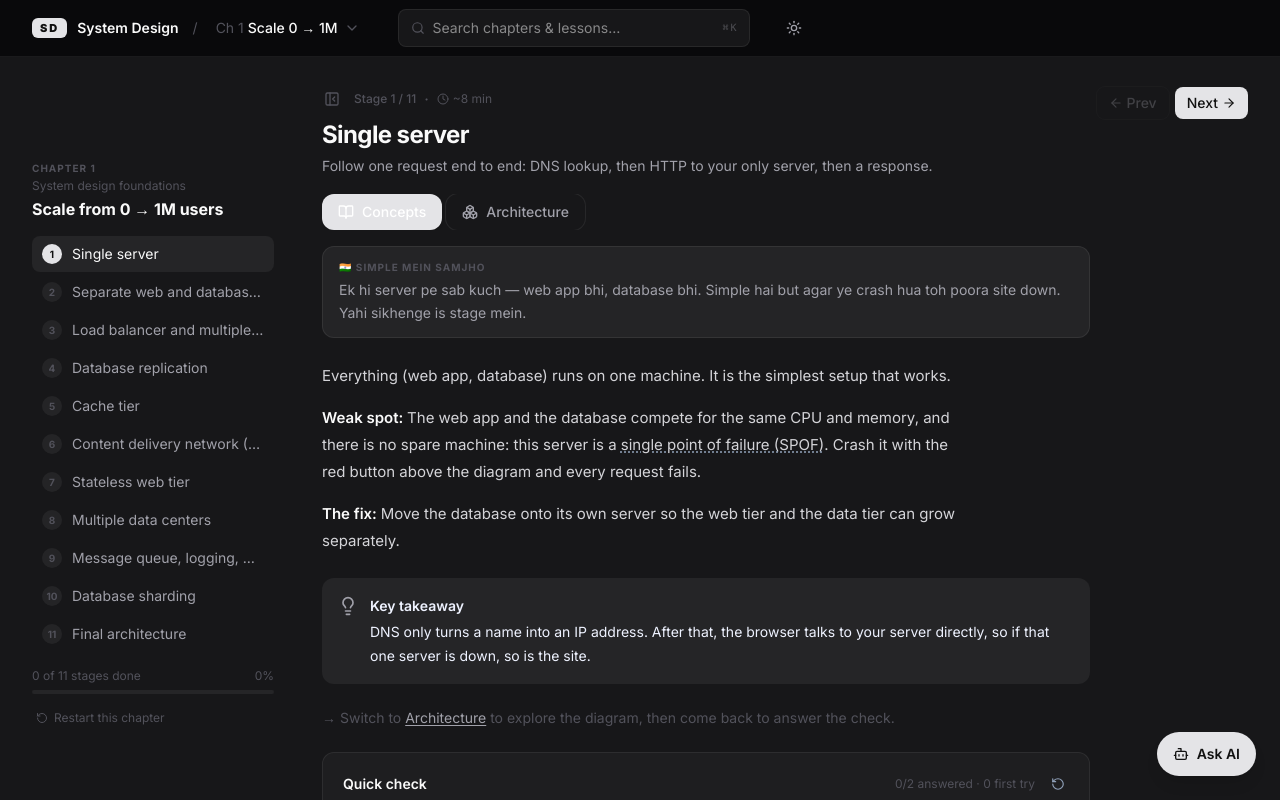
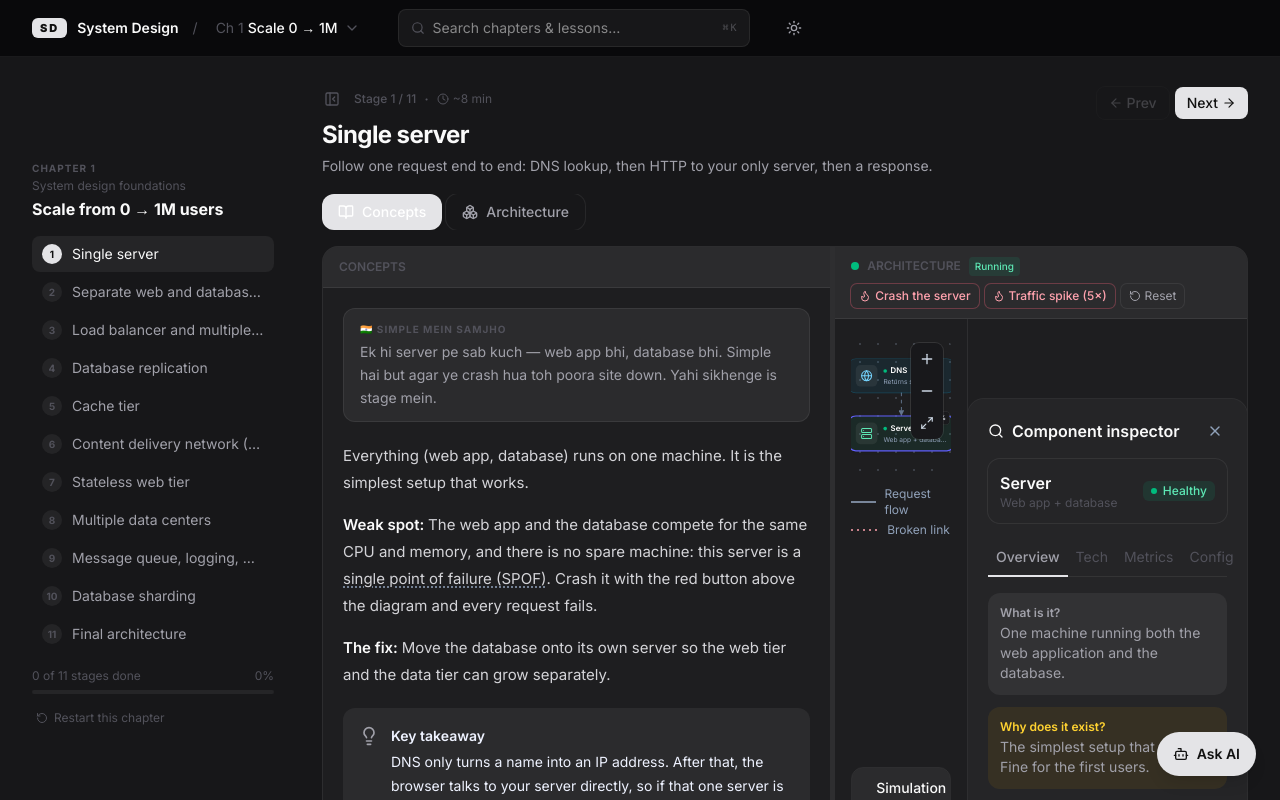
Before and after one commit to AnshJoshi1811/SystemDesign, a React (Vite) app: page / in a window 1280 px wide. Both pictures are taken after a click on the button "Start Chapter 1". Shown: the top 800 px of the page. Built offline with nearby package versions, Linux system fonts and the light colour scheme.

Commit message:
feat: split-pane layout — concepts 55% | draggable divider | architecture 45% with inline inspector

```diff
--- a/src/components/ch1/Workspace.tsx
+++ b/src/components/ch1/Workspace.tsx
@@ -55,6 +55,24 @@ export const Chapter1Workspace: React.FC = () => {
   const [storedTab, setTab] = usePersistentState<Tab>('chapter1:tab', 'concepts');
   const tab: Tab = storedTab === 'concepts' ? 'concepts' : 'architecture';
   const [sidebarCollapsed, setSidebarCollapsed] = usePersistentState<boolean>('chapter1:sidebar:collapsed', false);
+  // Split pane: concepts takes splitPct% width, architecture takes the rest
+  const [splitPct, setSplitPct] = usePersistentState<number>('chapter1:split', 55);
+  const splitRef = React.useRef<HTMLDivElement>(null);
+  const dragging = React.useRef(false);
+
+  const onDividerMouseDown = React.useCallback((e: React.MouseEvent) => {
+    e.preventDefault();
+    dragging.current = true;
+    const onMove = (ev: MouseEvent) => {
+      if (!dragging.current || !splitRef.current) return;
+      const rect = splitRef.current.getBoundingClientRect();
+      const pct = Math.round(((ev.clientX - rect.left) / rect.width) * 100);
+      setSplitPct(Math.min(75, Math.max(30, pct)));
+    };
+    const onUp = () => { dragging.current = false; };
+    window.addEventListener('mousemove', onMove);
+    window.addEventListener('mouseup', onUp, { once: true });
+  }, [setSplitPct]);
   const [flows, setFlows] = usePersistentState<Record<number, Flow>>('chapter1:flow', {});
   const [afterMap, setAfterMap] = usePersistentState<Record<number, boolean>>('chapter1:after', {});
   const [inputsMap, setInputsMap] = usePersistentState<Record<number, Inputs>>('chapter1:inputs', {});
@@ -313,177 +331,215 @@ export const Chapter1Workspace: React.FC = () => {
           ))}
         </nav>
 
-        {/* ---------- Architecture ---------- */}
+        {/* ══════════════════════════════════════════════════════
+            SPLIT PANE — visible on both tabs at desktop size
+            Left: concepts panel | Divider | Right: architecture
+            On mobile: tabs switch between them
+            ══════════════════════════════════════════════════════ */}
+
+        {/* Mobile: show only the active tab */}
+        <div className="lg:hidden space-y-4">
+          {tab === 'concepts' && (
+            <section className="space-y-5">
+              <div className="rounded-xl px-4 py-3 text-sm leading-relaxed" style={{ background: 'var(--surface-muted)', border: '1px solid var(--header-border)', color: 'var(--text-muted)' }}>
+                <span className="text-[10px] font-bold tracking-widest uppercase block mb-1" style={{ color: 'var(--text-subtle)' }}>🇮🇳 Simple mein samjho</span>
+                {content.hinglish ?? <span>Is stage mein hum <strong style={{ color: 'var(--text-base)' }}>{content.title.toLowerCase()}</strong> ke baare mein seekhenge.</span>}
+              </div>
+              <div className="lesson-prose"><p>{content.why}</p><p><strong>Weak spot: </strong>{content.weakSpot}</p><p><strong>{i === N - 1 ? 'Next: ' : 'The fix: '}</strong>{content.fix}</p></div>
+              {i > 0 && <WhatChanged before={content.before} after={content.after} reason={content.reason} />}
+              <Callout tone="idea" title="Key takeaway">{content.takeaway}</Callout>
+              <div id="ch1-check"><Quiz key={i} persistKey={`chapter1:quiz:stage${i}`} questions={content.quiz} title="Quick check" onProgress={(s, t) => s === t && mark('check')} /></div>
+            </section>
+          )}
           {tab === 'architecture' && (
-          <div className={`grid gap-5 transition-all duration-200 ${selNode ? 'xl:grid-cols-[minmax(0,1fr)_280px]' : 'grid-cols-1'}`}>
-            <section className="min-w-0 rounded-2xl bg-[var(--surface)] ring-1 ring-[var(--header-border)] p-4 sm:p-5 dark:bg-[var(--surface)] dark:ring-[var(--header-border)]">
-              <div className="flex flex-wrap items-center justify-between gap-3 mb-4">
-                <div className="flex items-center gap-2.5">
-                  <span className={`h-2.5 w-2.5 rounded-full ${health === 'ok' ? 'bg-emerald-500' : health === 'degraded' ? 'bg-amber-500' : 'bg-rose-500'}`} />
-                  <h2 className="font-semibold text-[var(--text-base)] dark:text-[var(--text-base)]">Stage {i + 1}: {content.title}</h2>
-                  <span
-                    className={`rounded-md px-2 py-0.5 text-xs font-medium ${
-                      health === 'ok'
-                        ? 'bg-emerald-50 text-emerald-700 dark:bg-emerald-400/10 dark:text-emerald-300'
-                        : health === 'degraded'
-                        ? 'bg-amber-50 text-amber-700 dark:bg-amber-400/10 dark:text-amber-300'
-                        : 'bg-rose-50 text-rose-700 dark:bg-rose-400/10 dark:text-rose-300'
-                    }`}
-                  >
-                    {health === 'ok' ? 'Running' : health === 'degraded' ? 'Degraded' : 'Outage'}
-                  </span>
+            <div className="space-y-4">
+              <div className="rounded-2xl bg-[var(--surface)] ring-1 ring-[var(--header-border)] p-4">
+                <div className="flex flex-wrap items-center gap-2 mb-3">
+                  {meta.experiments.map((ex) => (<button key={ex.id} onClick={() => runExperiment(ex)} className="inline-flex items-center gap-1.5 rounded-lg px-3 py-1.5 text-sm font-medium text-rose-700 ring-1 ring-rose-200 hover:bg-rose-50 dark:text-rose-300 dark:ring-rose-400/30"><Flame className="h-3.5 w-3.5" /> {ex.label}</button>))}
+                  {hasFix(i) && <Segmented label="Version" value={after ? 'after' : 'before'} options={[{ value: 'before', label: meta.toggle?.[0] ?? 'Before' }, { value: 'after', label: meta.toggle?.[1] ?? 'After' }]} onChange={(v) => setAfter(v === 'after')} />}
+                  <button onClick={clearFailures} className="inline-flex items-center gap-1.5 rounded-lg px-3 py-1.5 text-sm ring-1 ring-[var(--header-border)] hover:bg-[var(--surface-muted)]" style={{ color: 'var(--text-muted)' }}><RotateCcw className="h-3.5 w-3.5" /> Reset</button>
                 </div>
-                <div className="flex flex-wrap items-center gap-2">
-                  {meta.experiments.map((ex) => (
-                    <button
-                      key={ex.id}
-                      onClick={() => runExperiment(ex)}
-                      title={ex.description}
-                      className="inline-flex items-center gap-1.5 rounded-lg px-3 py-1.5 text-sm font-medium text-rose-700 ring-1 ring-rose-200 hover:bg-rose-50 dark:text-rose-300 dark:ring-rose-400/30 dark:hover:bg-rose-400/10"
-                    >
-                      <Flame className="h-3.5 w-3.5" /> {ex.label}
-                    </button>
-                  ))}
-                  {hasFix(i) && (
-                    <Segmented
-                      label="Architecture version"
-                      value={after ? 'after' : 'before'}
-                      options={[
-                        { value: 'before', label: meta.toggle?.[0] ?? 'Before' },
-                        { value: 'after', label: meta.toggle?.[1] ?? 'After' },
-                      ]}
-                      onChange={(v) => setAfter(v === 'after')}
-                    />
-                  )}
-                  <button
-                    onClick={clearFailures}
-                    className="inline-flex items-center gap-1.5 rounded-lg px-3 py-1.5 text-sm text-[var(--text-muted)] ring-1 ring-[var(--header-border)] hover:bg-[var(--surface-muted)] dark:text-[var(--text-muted)] dark:ring-[var(--header-border)] dark:hover:bg-[var(--surface-muted)]"
-                  >
-                    <RotateCcw className="h-3.5 w-3.5" /> Reset
-                  </button>
+                {failing && <Callout className="mb-3" tone={health === 'ok' ? 'success' : health === 'outage' ? 'danger' : 'warning'} title={health === 'ok' ? 'Architecture absorbed the failure' : sim.headline}><FailureSummary sim={sim} after={after} stage={i} withLabel={meta.toggle?.[1]} withoutLabel={meta.toggle?.[0]} /></Callout>}
+                <Diagram arch={arch} sim={sim} selected={selected} onSelect={select} running={sim.success > 0} />
               </div>
-              </div>
-
-              {failing && (
-                <Callout
-                  className="mb-4"
-                  tone={health === 'ok' ? 'success' : health === 'outage' ? 'danger' : 'warning'}
-                  title={health === 'ok' ? 'The architecture absorbed the failure' : sim.headline}
-                >
-                  <FailureSummary sim={sim} after={after} stage={i} withLabel={meta.toggle?.[1]} withoutLabel={meta.toggle?.[0]} />
-                </Callout>
-              )}
-
-              <Diagram arch={arch} sim={sim} selected={selected} onSelect={select} running={sim.success > 0} />
-
-              {/* Simulation controls */}
-              <div className="mt-5 rounded-xl bg-[var(--surface-muted)] p-4 dark:bg-[var(--surface)]">
-                <p className="mb-3 flex items-center gap-2 text-sm font-semibold text-[var(--text-base)] dark:text-[var(--text-base)]">
-                  <Settings2 className="h-4 w-4" /> Simulation controls
-                </p>
-                <div className="grid gap-4 sm:grid-cols-3">
-                  <Control label="Traffic (requests/sec)" value={`${inputs.rps.toLocaleString()} RPS`}>
-                    <input type="range" min={0} max={100} value={rpsToPos(inputs.rps)} onChange={(e) => setInputs({ rps: posToRps(Number(e.target.value)) })} className="w-full accent-[var(--accent)]" aria-label="Traffic" />
-                  </Control>
-                  <Control label="Read / write mix" value={`${inputs.readPct}% / ${100 - inputs.readPct}%`}>
-                    <input type="range" min={50} max={99} value={inputs.readPct} onChange={(e) => setInputs({ readPct: Number(e.target.value) })} className="w-full accent-emerald-600" aria-label="Read share" />
-                  </Control>
-                  <Control label={arch.f.multiDc ? 'Web servers per data center' : 'Web servers'} value={arch.f.lb ? `${inputs.websPerDc} nodes` : '1 node'}>
-                    {arch.f.lb ? (
-                      <div className="flex items-center gap-2">
-                        <StepBtn label="Remove a web server" onClick={() => setInputs({ websPerDc: Math.max(1, inputs.websPerDc - 1) })} disabled={inputs.websPerDc <= 1}>
-                          <Minus className="h-4 w-4" />
-                        </StepBtn>
-                        <span className="w-8 text-center text-sm tabular-nums">{inputs.websPerDc}</span>
-                        <StepBtn label="Add a web server" onClick={() => setInputs({ websPerDc: Math.min(4, inputs.websPerDc + 1) })} disabled={inputs.websPerDc >= 4}>
-                          <Plus className="h-4 w-4" />
-                        </StepBtn>
-                      </div>
-                    ) : (
-                      <p className="text-xs text-[var(--text-subtle)] dark:text-[var(--text-subtle)]">Needs a load balancer in front of the web servers.</p>
-                    )}
-                  </Control>
-                </div>
-                {arch.f.cache && (
-                  <details className="mt-4 [&_summary::-webkit-details-marker]:hidden">
-                    <summary className="cursor-pointer text-sm text-[var(--text-muted)] dark:text-[var(--text-muted)]">Advanced settings</summary>
-                    <div className="mt-3 max-w-sm">
-                      <Control label="Cache hit ratio" value={`${inputs.cacheHit}%`}>
-                        <input type="range" min={0} max={99} value={inputs.cacheHit} onChange={(e) => setInputs({ cacheHit: Number(e.target.value) })} className="w-full accent-amber-500" aria-label="Cache hit ratio" />
-                      </Control>
-                    </div>
-                  </details>
-                )}
-              </div>
-            </section>
-
-            <Inspector
-              node={selNode}
-              state={selNode ? sim.nodes[selNode.id] : undefined}
-              crashed={selNode ? fail.crashed.includes(selNode.id) : false}
-              count={selNode ? arch.all.filter((n) => n.kind === selNode.kind).length : 0}
-              onClose={() => setSelected(null)}
-              onCrash={() => selNode && crash(selNode.id)}
-              onRecover={() => selNode && recover(selNode.id)}
-            />
-
+              <Inspector node={selNode} state={selNode ? sim.nodes[selNode.id] : undefined} crashed={selNode ? fail.crashed.includes(selNode.id) : false} count={selNode ? arch.all.filter((n) => n.kind === selNode.kind).length : 0} onClose={() => setSelected(null)} onCrash={() => selNode && crash(selNode.id)} onRecover={() => selNode && recover(selNode.id)} />
               <TechStack arch={arch} selected={selected} onSelect={select} />
             </div>
           )}
-
-        {/* ---------- Concepts — single readable column ---------- */}
-        {tab === 'concepts' && (
-          <section className="max-w-3xl space-y-6">
-            {/* Hinglish quick-summary pill */}
-            <div
-              className="rounded-xl px-4 py-3 text-sm leading-relaxed"
-              style={{ background: 'var(--surface-muted)', border: '1px solid var(--header-border)', color: 'var(--text-muted)' }}
-            >
-              <span className="text-[10px] font-bold tracking-widest uppercase block mb-1" style={{ color: 'var(--text-subtle)' }}>
-                🇮🇳 Simple mein samjho
-              </span>
-              {content.hinglish ?? (
-                <span>
-                  Is stage mein hum <strong style={{ color: 'var(--text-base)' }}>{content.title.toLowerCase()}</strong> ke baare mein seekhenge —
-                  kyun zaroori hai, kya problem hai, aur uska solution kya hai.
-                </span>
-              )}
         </div>
 
-            {/* Why / weak spot / fix — English detail */}
+        {/* Desktop: split pane always visible */}
+        <div
+          ref={splitRef}
+          className="hidden lg:flex rounded-2xl overflow-hidden"
+          style={{ height: 'calc(100vh - 200px)', minHeight: 520, border: '1px solid var(--header-border)', background: 'var(--surface)' }}
+        >
+          {/* ── Left: Concepts ── */}
+          <div
+            className="flex flex-col overflow-y-auto"
+            style={{ width: `${splitPct}%`, minWidth: 280, borderRight: '1px solid var(--header-border)' }}
+          >
+            <div className="flex items-center justify-between px-4 py-3 shrink-0" style={{ borderBottom: '1px solid var(--header-border)', background: 'var(--surface-muted)' }}>
+              <span className="text-xs font-semibold" style={{ color: 'var(--text-subtle)' }}>CONCEPTS</span>
+              <button
+                onClick={() => openTab('architecture')}
+                className="text-[10px] px-2 py-0.5 rounded transition-colors lg:hidden"
+                style={{ background: 'var(--accent)', color: 'var(--accent-fg)' }}
+              >
+                → Architecture
+              </button>
+            </div>
+            <div className="flex-1 overflow-y-auto p-5 space-y-5">
+              {/* Hinglish pill */}
+              <div className="rounded-xl px-4 py-3 text-sm leading-relaxed" style={{ background: 'var(--surface-muted)', border: '1px solid var(--header-border)', color: 'var(--text-muted)' }}>
+                <span className="text-[10px] font-bold tracking-widest uppercase block mb-1" style={{ color: 'var(--text-subtle)' }}>🇮🇳 Simple mein samjho</span>
+                {content.hinglish ?? <span>Is stage mein hum <strong style={{ color: 'var(--text-base)' }}>{content.title.toLowerCase()}</strong> ke baare mein seekhenge.</span>}
+              </div>
               <div className="lesson-prose">
                 <p>{content.why}</p>
                 <p><strong>Weak spot: </strong>{content.weakSpot}</p>
                 <p><strong>{i === N - 1 ? 'Next: ' : 'The fix: '}</strong>{content.fix}</p>
               </div>
+              {i > 0 && <WhatChanged before={content.before} after={content.after} reason={content.reason} />}
+              <Callout tone="idea" title="Key takeaway">{content.takeaway}</Callout>
+              <div id="ch1-check">
+                <Quiz key={i} persistKey={`chapter1:quiz:stage${i}`} questions={content.quiz} title="Quick check" onProgress={(s, t) => s === t && mark('check')} />
+              </div>
+            </div>
+          </div>
 
-            {/* What changed (only after stage 0) */}
-            {i > 0 && <WhatChanged before={content.before} after={content.after} reason={content.reason} />}
+          {/* ── Draggable divider ── */}
+          <div
+            onMouseDown={onDividerMouseDown}
+            className="w-1 shrink-0 cursor-col-resize flex items-center justify-center group select-none"
+            style={{ background: 'var(--header-border)', position: 'relative' }}
+            title="Drag to resize"
+          >
+            <div
+              className="absolute inset-y-0 -left-1 -right-1 flex items-center justify-center"
+              style={{ zIndex: 10 }}
+            >
+              <div
+                className="w-4 h-8 rounded-full flex flex-col items-center justify-center gap-0.5 opacity-0 group-hover:opacity-100 transition-opacity"
+                style={{ background: 'var(--accent)' }}
+              >
+                <span className="w-0.5 h-2 rounded-full" style={{ background: 'var(--accent-fg)', opacity: 0.6 }} />
+                <span className="w-0.5 h-2 rounded-full" style={{ background: 'var(--accent-fg)', opacity: 0.6 }} />
+              </div>
+            </div>
+          </div>
 
-            {/* Key takeaway */}
-            <Callout tone="idea" title="Key takeaway">
-              {content.takeaway}
+          {/* ── Right: Architecture ── */}
+          <div
+            className="flex flex-col min-w-0 overflow-hidden"
+            style={{ flex: 1 }}
+          >
+            {/* Architecture toolbar */}
+            <div className="flex flex-wrap items-center justify-between gap-2 px-4 py-2.5 shrink-0" style={{ borderBottom: '1px solid var(--header-border)', background: 'var(--surface-muted)' }}>
+              <div className="flex items-center gap-2">
+                <span className={`h-2 w-2 rounded-full ${health === 'ok' ? 'bg-emerald-500' : health === 'degraded' ? 'bg-amber-500' : 'bg-rose-500'}`} />
+                <span className="text-xs font-semibold" style={{ color: 'var(--text-subtle)' }}>ARCHITECTURE</span>
+                <span className={`rounded px-1.5 py-0.5 text-[10px] font-medium ${
+                  health === 'ok' ? 'bg-emerald-50 text-emerald-700 dark:bg-emerald-400/10 dark:text-emerald-300'
+                  : health === 'degraded' ? 'bg-amber-50 text-amber-700 dark:bg-amber-400/10 dark:text-amber-300'
+                  : 'bg-rose-50 text-rose-700 dark:bg-rose-400/10 dark:text-rose-300'
+                }`}>{health === 'ok' ? 'Running' : health === 'degraded' ? 'Degraded' : 'Outage'}</span>
+              </div>
+              <div className="flex flex-wrap items-center gap-1.5">
+                {meta.experiments.map((ex) => (
+                  <button key={ex.id} onClick={() => runExperiment(ex)} title={ex.description}
+                    className="inline-flex items-center gap-1 rounded-md px-2 py-1 text-xs font-medium text-rose-700 ring-1 ring-rose-200 hover:bg-rose-50 dark:text-rose-300 dark:ring-rose-400/30 dark:hover:bg-rose-400/10">
+                    <Flame className="h-3 w-3" /> {ex.label}
+                  </button>
+                ))}
+                {hasFix(i) && (
+                  <Segmented label="Architecture version" value={after ? 'after' : 'before'}
+                    options={[{ value: 'before', label: meta.toggle?.[0] ?? 'Before' }, { value: 'after', label: meta.toggle?.[1] ?? 'After' }]}
+                    onChange={(v) => setAfter(v === 'after')} />
+                )}
+                <button onClick={clearFailures}
+                  className="inline-flex items-center gap-1 rounded-md px-2 py-1 text-xs ring-1 ring-[var(--header-border)] hover:bg-[var(--surface-muted)]"
+                  style={{ color: 'var(--text-muted)' }}>
+                  <RotateCcw className="h-3 w-3" /> Reset
+                </button>
+              </div>
+            </div>
+
+            {/* Main architecture area — diagram fills available height */}
+            <div className="flex flex-1 min-h-0 overflow-hidden">
+              {/* Diagram + sim controls column */}
+              <div className="flex flex-col flex-1 min-w-0 overflow-y-auto">
+                <div className="flex-1 p-4">
+                  {failing && (
+                    <Callout className="mb-3" tone={health === 'ok' ? 'success' : health === 'outage' ? 'danger' : 'warning'}
+                      title={health === 'ok' ? 'Architecture absorbed the failure' : sim.headline}>
+                      <FailureSummary sim={sim} after={after} stage={i} withLabel={meta.toggle?.[1]} withoutLabel={meta.toggle?.[0]} />
                     </Callout>
+                  )}
+                  <Diagram arch={arch} sim={sim} selected={selected} onSelect={select} running={sim.success > 0} />
+                </div>
+                {/* Simulation controls — sticky at the bottom */}
+                <div className="shrink-0 px-4 pb-4">
+                  <details className="rounded-xl overflow-hidden" style={{ border: '1px solid var(--header-border)' }}>
+                    <summary
+                      className="cursor-pointer flex items-center gap-2 px-4 py-2.5 text-sm font-medium select-none"
+                      style={{ background: 'var(--surface-muted)', color: 'var(--text-base)' }}
+                    >
+                      <Settings2 className="h-4 w-4" style={{ color: 'var(--text-subtle)' }} />
+                      Simulation controls
+                    </summary>
+                    <div className="p-4" style={{ background: 'var(--surface)' }}>
+                      <div className="grid gap-4 sm:grid-cols-3">
+                        <Control label="Traffic (req/sec)" value={`${inputs.rps.toLocaleString()} RPS`}>
+                          <input type="range" min={0} max={100} value={rpsToPos(inputs.rps)} onChange={(e) => setInputs({ rps: posToRps(Number(e.target.value)) })} className="w-full accent-[var(--accent)]" />
+                        </Control>
+                        <Control label="Read / write mix" value={`${inputs.readPct}% / ${100 - inputs.readPct}%`}>
+                          <input type="range" min={50} max={99} value={inputs.readPct} onChange={(e) => setInputs({ readPct: Number(e.target.value) })} className="w-full accent-emerald-600" />
+                        </Control>
+                        <Control label={arch.f.multiDc ? 'Servers per DC' : 'Web servers'} value={arch.f.lb ? `${inputs.websPerDc} nodes` : '1 node'}>
+                          {arch.f.lb ? (
+                            <div className="flex items-center gap-2">
+                              <StepBtn label="Remove" onClick={() => setInputs({ websPerDc: Math.max(1, inputs.websPerDc - 1) })} disabled={inputs.websPerDc <= 1}><Minus className="h-4 w-4" /></StepBtn>
+                              <span className="w-8 text-center text-sm tabular-nums">{inputs.websPerDc}</span>
+                              <StepBtn label="Add" onClick={() => setInputs({ websPerDc: Math.min(4, inputs.websPerDc + 1) })} disabled={inputs.websPerDc >= 4}><Plus className="h-4 w-4" /></StepBtn>
+                            </div>
+                          ) : <p className="text-xs" style={{ color: 'var(--text-subtle)' }}>Needs a load balancer first.</p>}
+                        </Control>
+                      </div>
+                      {arch.f.cache && (
+                        <div className="mt-4 max-w-xs">
+                          <Control label="Cache hit ratio" value={`${inputs.cacheHit}%`}>
+                            <input type="range" min={0} max={99} value={inputs.cacheHit} onChange={(e) => setInputs({ cacheHit: Number(e.target.value) })} className="w-full accent-amber-500" />
+                          </Control>
+                        </div>
+                      )}
+                    </div>
+                  </details>
+                </div>
+              </div>
 
-            {/* Nudge to try the architecture before answering */}
-            {!effFlow.explore && (
-              <p className="text-sm" style={{ color: 'var(--text-subtle)' }}>
-                → Switch to <button className="underline underline-offset-2" onClick={() => openTab('architecture')} style={{ color: 'var(--text-muted)' }}>Architecture</button> to explore the diagram, then come back to answer the check.
-              </p>
+              {/* Inspector — right 30%, only when node selected */}
+              {selNode && (
+                <div className="shrink-0 overflow-y-auto" style={{ width: 280, borderLeft: '1px solid var(--header-border)' }}>
+                  <Inspector
+                    node={selNode}
+                    state={sim.nodes[selNode.id]}
+                    crashed={fail.crashed.includes(selNode.id)}
+                    count={arch.all.filter((n) => n.kind === selNode.kind).length}
+                    onClose={() => setSelected(null)}
+                    onCrash={() => crash(selNode.id)}
+                    onRecover={() => recover(selNode.id)}
+                  />
+                  <div style={{ borderTop: '1px solid var(--header-border)' }}>
+                    <TechStack arch={arch} selected={selected} onSelect={select} />
+                  </div>
+                </div>
               )}
+            </div>
+          </div>
+        </div>
 
-            {/* Quiz — full width, not crammed beside content */}
-            <div id="ch1-check">
-              <Quiz
-                key={i}
-                persistKey={`chapter1:quiz:stage${i}`}
-                questions={content.quiz}
-                title="Quick check"
-                onProgress={(s, t) => s === t && mark('check')}
-              />
-            </div>
-          </section>
-        )}
+
 
         {/* ---------- Learning flow ---------- */}
         <FlowBar
```
Lines whose indentation alone changed are shown as unchanged.
